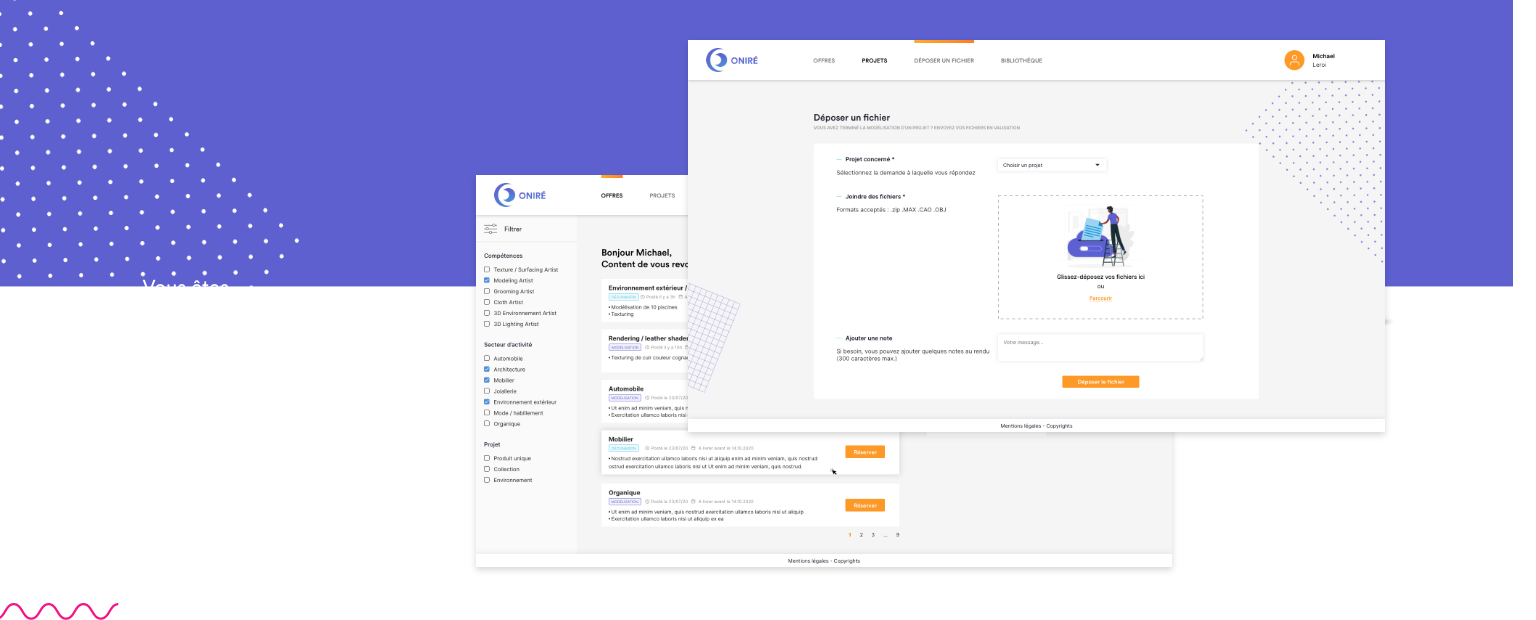
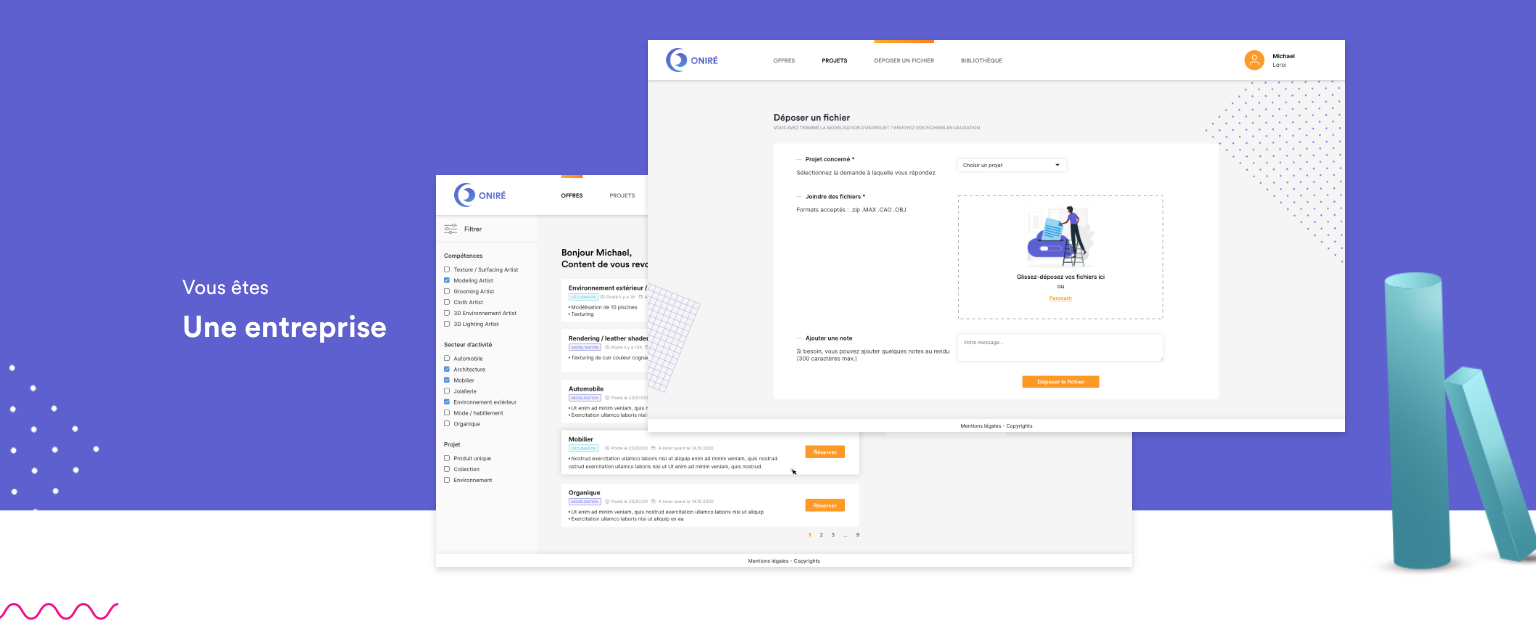
Before and after one commit to AnthonyH-ecv/Onir-, a website: page public/entreprise.html in a window 1536 px wide. Shown: the part 119-739 px from the top of the page. Drawn offline with Linux system fonts and the light colour scheme.

Commit message:
fix cover info

```diff
--- a/scss/inc/__cover-info.scss
+++ b/scss/inc/__cover-info.scss
@@ -22,6 +22,7 @@
                 line-height: 40px;
                 font-family: $circular;
                 color: $white;
+                background-color: $lightPurple;
 
                 span{
                     font-size: 20px;
@@ -72,4 +73,13 @@
             }
         }
     }
+
+    @media screen and (min-width: 1441px){
+        background-size: cover;
+        background-position: 70% 0;
+
+        .cover-info-wrapper {
+            justify-content: space-evenly;
+        }
+    }
 }
```
Also changed, not shown: public/css/main.css.
